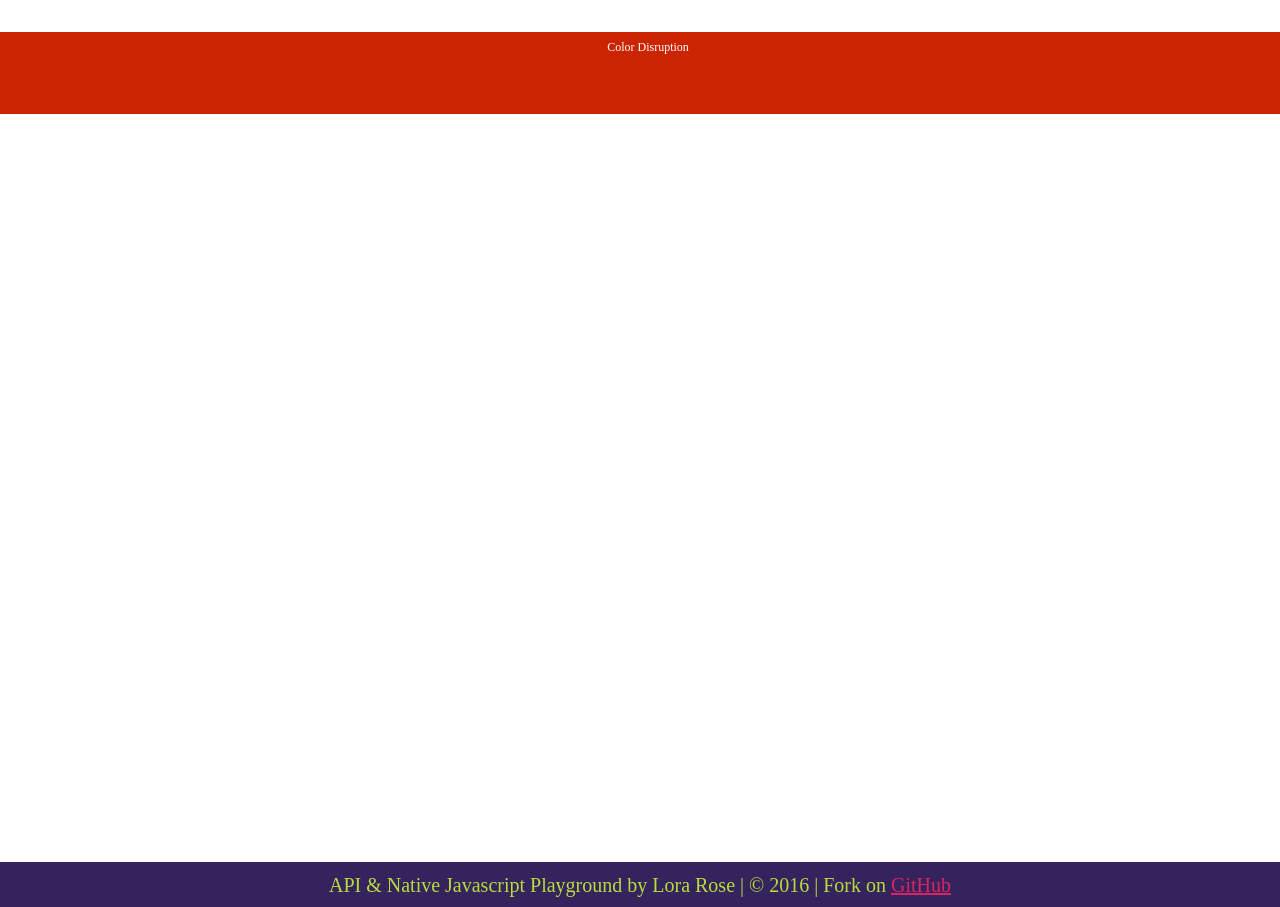
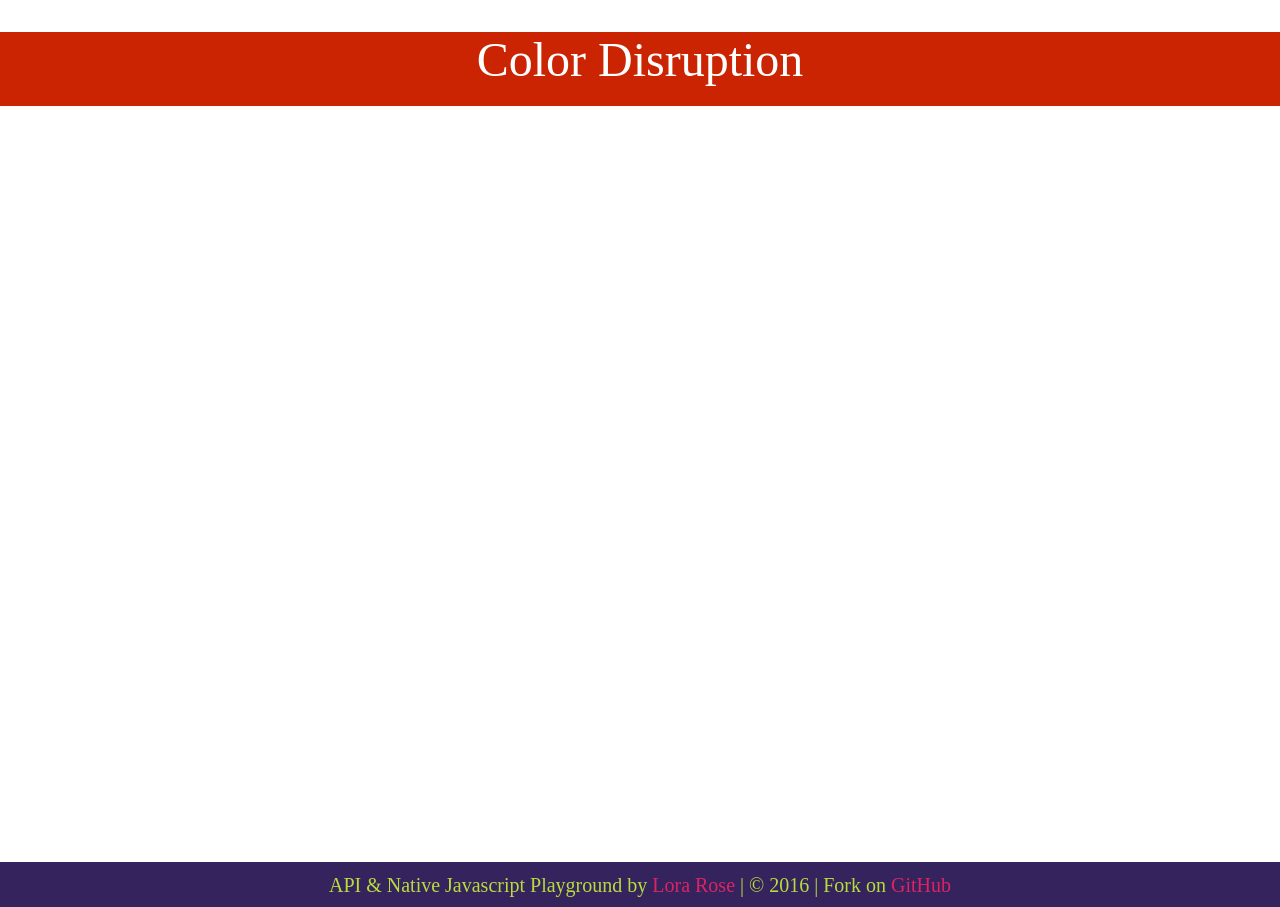
Before and after one commit to aroseartist/Color-Disruption, a PHP site: page /base.html in a window 1280 px wide. Run offline with PHP 8.4, Linux system fonts and the light colour scheme; some web fonts are replaced.

Commit message:
Adding titles
and footer link

```diff
--- a/base.html
+++ b/base.html
@@ -18,10 +18,10 @@
 
 <body>
     <div id="wrap">
-        <div id="head" class="title">Color Disruption</div>
+        <div id="head" class="titlist">Color Disruption</div>
         <div id="img-thumbnails"></div>
         <div id="foot">
-            API &amp; Native Javascript Playground by Lora Rose | &copy; 2016 | Fork on <a href="https://github.com/aroseartist/Color-Disruption">GitHub</a>
+            API &amp; Native Javascript Playground by <a href="http://www.aroseartist.com/resume">Lora Rose</a> | &copy; 2016 | Fork on <a href="https://github.com/aroseartist/Color-Disruption">GitHub</a>
         </div>
     </div>
     <!-- Lightbox -->
--- a/css/style.css
+++ b/css/style.css
@@ -20,7 +20,8 @@ body {
 }
 
 a {
-   color: #DB2464;
+  color: #DB2464;
+  text-decoration: none;
 }
 
 #wrap {
@@ -39,7 +40,7 @@ a {
   position: absolute;
 }
 
-.title {
+.titlist {
   color: #FFF;
   text-align: center;
   font-size: 48px;
@@ -88,13 +89,20 @@ a {
   box-shadow: 1px 2px 10px #4C49A2;
 }
 
-div.title {
+#img-title {
   background-color: black;
   color: #fff;
   display: inline;
   padding: 0.5rem;
+}
+
+div.title {
+  background-color: #FFF;
+  color: #A31A48;
+  display: inline;
+  margin: 5px;
   text-align: center;
-  font-size: 0.75em;
+  font-size: 32px;
 }
 
 /* Light Box */
--- a/js/base.js
+++ b/js/base.js
@@ -55,6 +55,7 @@ function hideLtBox() {
 
 //View lightbox when
 function displayLtBox(url) {
+    var title = img.title;
     document.getElementById("ltBoxWrap").style.visibility = "visible";
     changeLightBoxImage(url);
 }
@@ -65,17 +66,18 @@ function navL(JSONResponse){
         imgIndexPosition --;
         var img = imgIDArray[imgIndexPosition];
         var APIImgUrl = prepareUrl(img);
+        var title = img.title;
         changeLightBoxImage(APIImgUrl);
   }
 }
 
 // Next Image
-
 function navR(JSONResponse) {
     if (imgIndexPosition < imgIDArray.length - 1) {
          imgIndexPosition ++;
          var img = imgIDArray[imgIndexPosition];
          var APIImgUrl = prepareUrl(img);
+         var title = img.title;
          changeLightBoxImage(APIImgUrl);
   }
 }
@@ -89,8 +91,7 @@ function insertImg(photo){
 // Templating Section
 function buildThumbnailDiv(photo){
     var APIImgUrl  = prepareUrl(photo);
-    var innerBx = '<div class="image-box">' + '<div class="imageholder"><img src="' + APIImgUrl + '"/>' + '</div></div>';
-
+    var innerBx = '<div class="title">' + photo.title + '</div>' + '<div class="image-box">' + '<div class="imageholder"><img src="' + APIImgUrl + '"/>' + '</div></div>';
     var newImgDiv = document.createElement("div");
     newImgDiv.setAttribute("class", "thumbnail");
     newImgDiv.setAttribute("onClick", "displayLtBox(\'" + APIImgUrl + "\')");
@@ -98,7 +99,7 @@ function buildThumbnailDiv(photo){
     return newImgDiv;
 }
 
-/* Helper Function */
+/* Helper Functions */
 
 function prepareUrl(imgObject){
     return 'https://farm8.staticflickr.com/' + imgObject.server + '/'+ imgObject.id + '_' + imgObject.secret + '.jpg';
```
